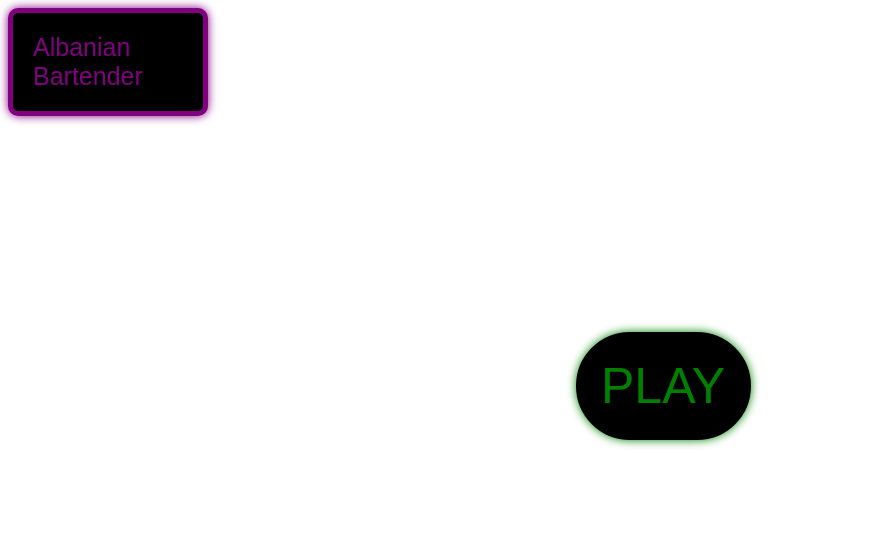
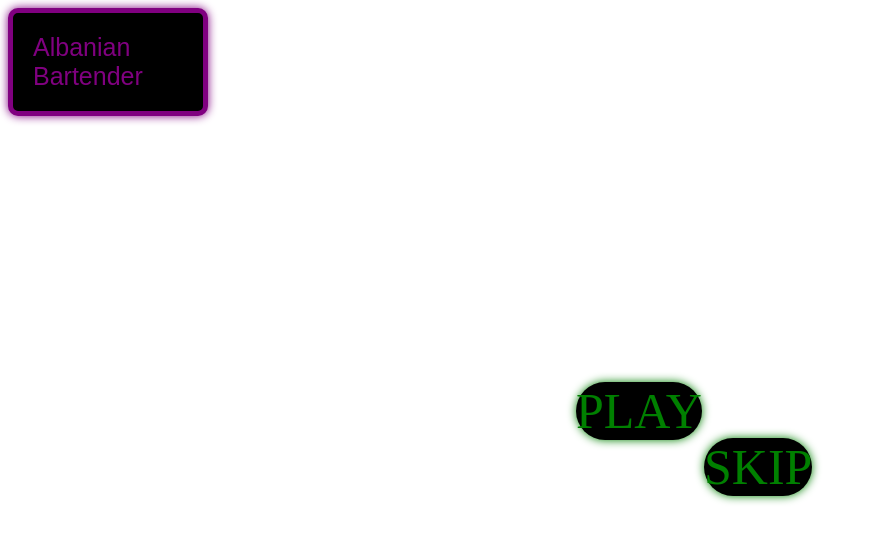
Before and after one commit to elvinporter03-code/Theodal, a plain HTML site: page main.html in a window 1280 px wide. Shown: the whole page, without its empty margins (0-881 px from the left). Drawn offline with Linux system fonts and the light colour scheme.

Commit message:
snyggare knappar

```diff
--- a/main.css
+++ b/main.css
@@ -1,4 +1,4 @@
-.Button {
+.music {
     background-color: black;
     color: purple;
     position: relative;
@@ -12,22 +12,33 @@
     border-radius: 10px;
     box-shadow: 0 0 10px purple;
 }
-
-#Play_Pause {
+.ctrl{
     position: absolute;
-    bottom: 45%;
-    left: 45%;
-    width: 125px;
+    width: auto;
     height: auto;
     font-size: 50px;
     color: green;
     border-color: black;
     box-shadow: 0 0 10px green;
     border-radius: 200px;
+    background-color: black;
 }
-#Play_Pause:hover {
+#Play_Pause {
+    bottom: 45%;
+    left: 45%;
+    width: auto;
+    height: auto;
+}
+#Skip {
+    bottom: 38%;
+    left: 55%;
+    height: auto;
+    width: auto;
+}
+.ctrl:hover {
     animation: ctrlbtns 5s ease-in-out infinite;
 }
+
 @keyframes ctrlbtns {
     0%   {
         color: rgb(0,128,0);
--- a/main.html
+++ b/main.html
@@ -8,8 +8,9 @@
 
 </head>
 <body>
-    <div class="Button" id="Albanian_Bartender" >Albanian Bartender</div>
-    <div class="Button" id="Play_Pause" >PLAY</div>
+    <div class="music" id="Albanian_Bartender" >Albanian Bartender</div>
+    <div class="ctrl" id="Play_Pause" >PLAY</div>
+    <div class="ctrl" id="Skip">SKIP</div>
     <script src="./theodal.js" ></script>
 </body>
 </html>
--- a/theodal.ts
+++ b/theodal.ts
@@ -3,6 +3,7 @@ let current_song: HTMLAudioElement;
 //knappar:
 const Albanian_Bartender : HTMLElement | null = document.getElementById("Albanian_Bartender");
 const playbtn : HTMLElement | null = document.getElementById("Play_Pause");
+
 function play_song(path: string): void{
     let song: Song = new Audio(path);
     if(current_song != song){
```
